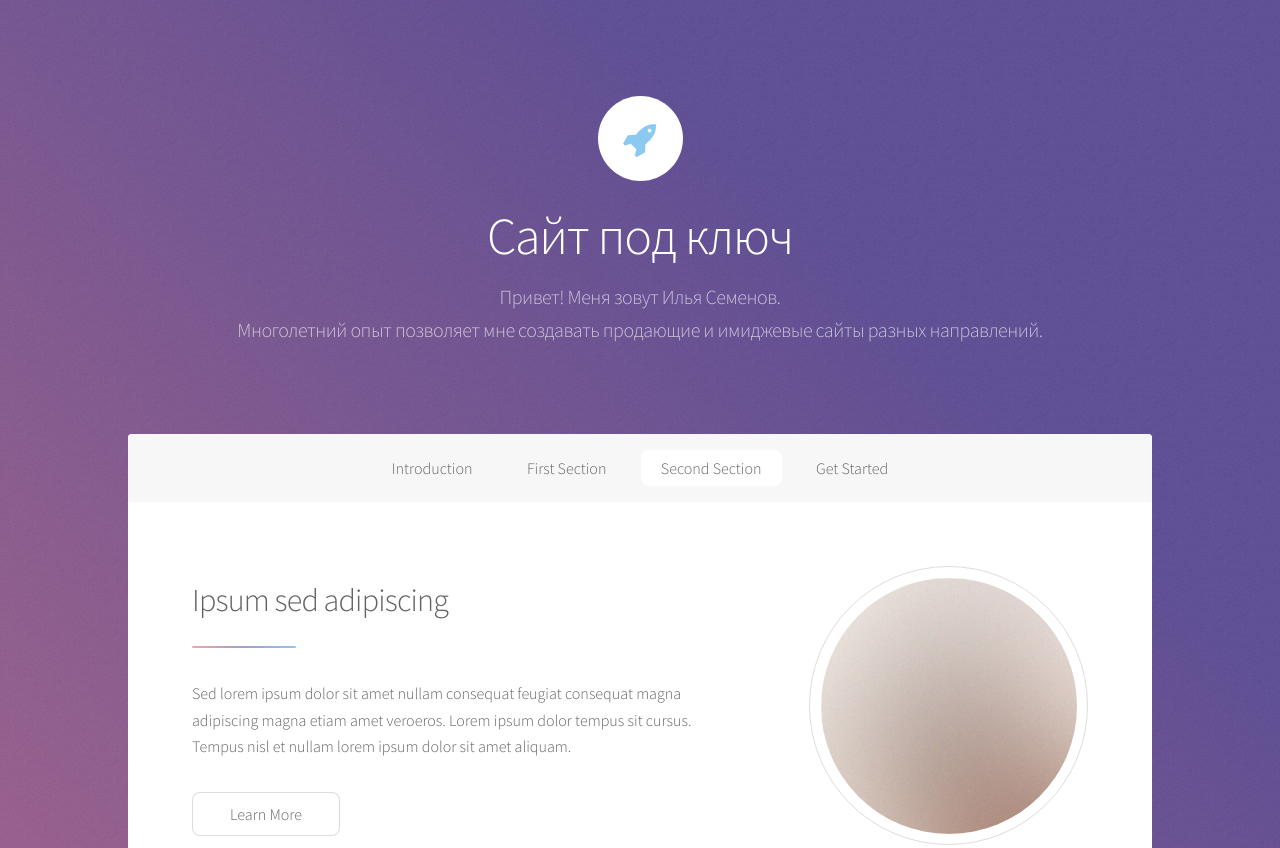
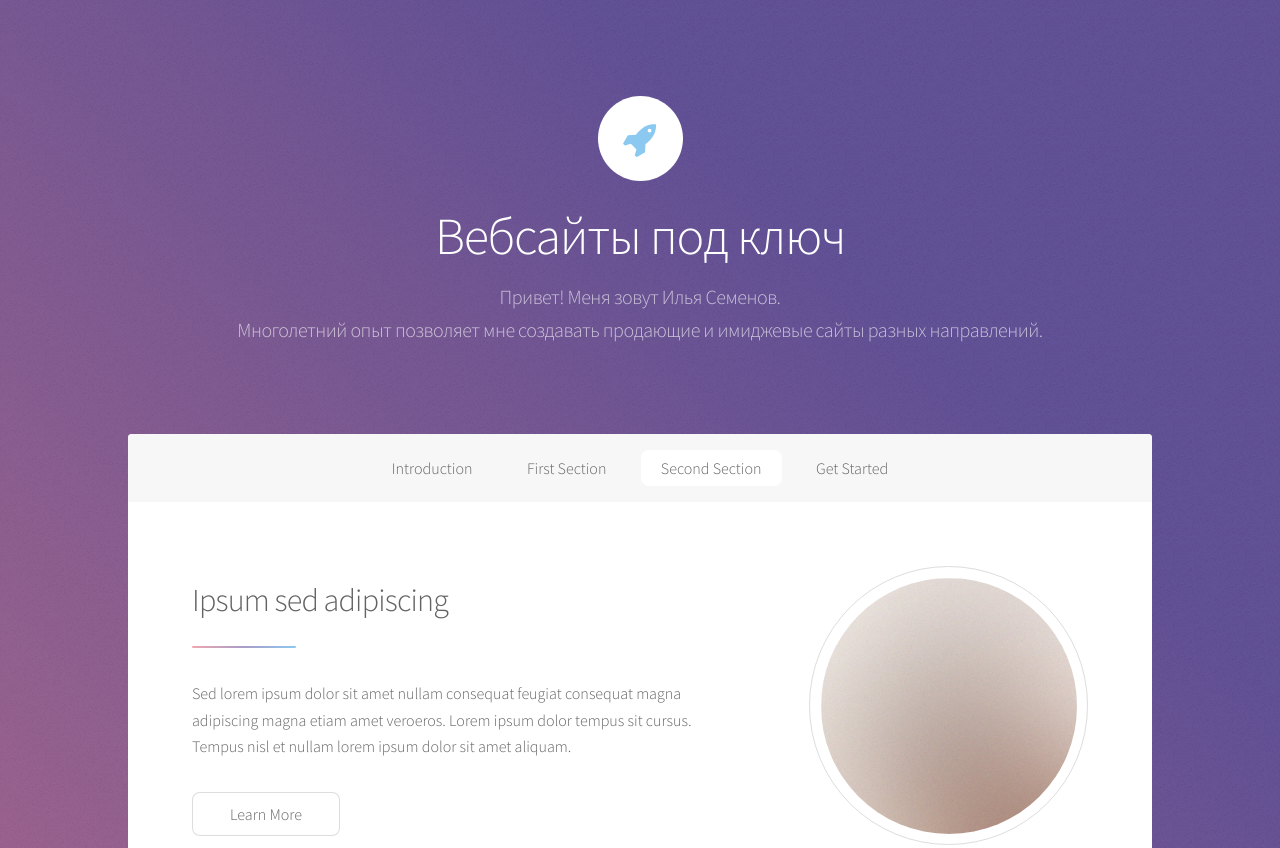
Before and after one commit to Rutusy/rutusy.github.io, a plain HTML site: page index.html in a window 1280 px wide. Shown: the top 848 px of the page. Drawn offline with Linux system fonts and the light colour scheme.

Commit message:
Update index.html

```diff
--- a/index.html
+++ b/index.html
@@ -15,7 +15,7 @@
 				<!-- Header -->
 					<header id="header" class="alt">
 						<span class="logo"><img src="images/logo.svg" alt="" /></span>
-						<h1>Сайт под ключ</h1>
+						<h1>Вебсайты под ключ</h1>
 						<p>Привет! Меня зовут Илья Семенов.<br />Многолетний опыт позволяет мне создавать продающие и имиджевые сайты разных направлений.</p>
 					</header>
 
```
